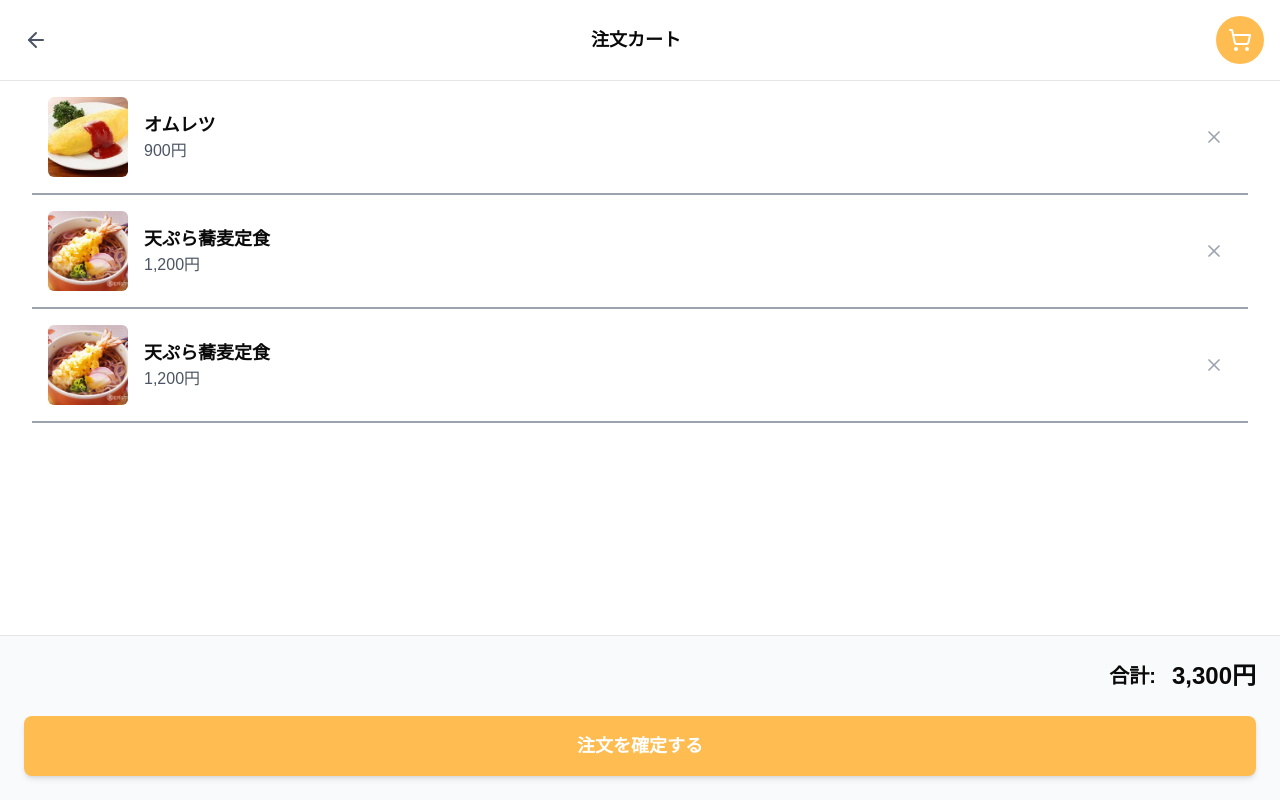
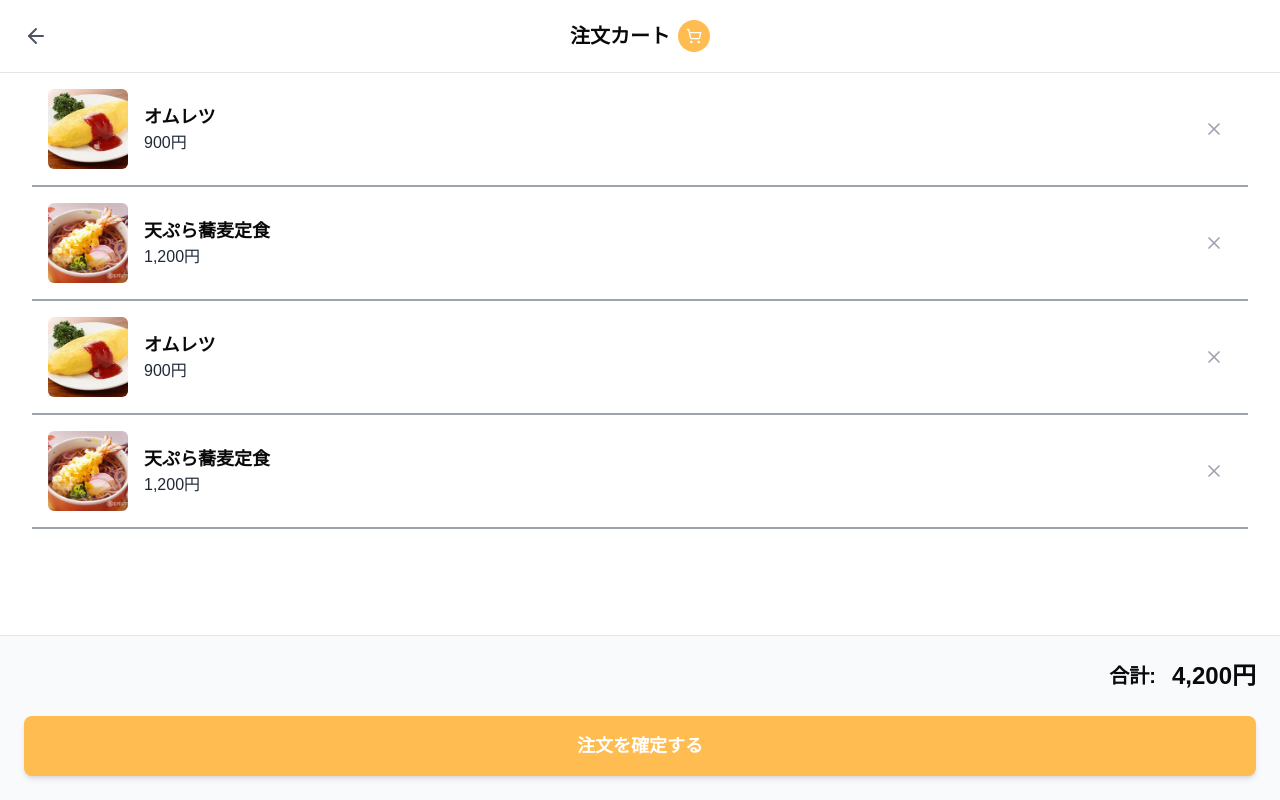
Before and after one commit to a-company-jp/gaishi-hackathon-app, a Next.js app in the folder webapp/: page /order/cart in a window 1280 px wide. Built offline with nearby package versions, Linux system fonts and the light colour scheme; no server answers.

Commit message:
update: 注文時の仮の処理を記述

```diff
--- a/webapp/src/components/OrderCartFooter.tsx
+++ b/webapp/src/components/OrderCartFooter.tsx
@@ -1,8 +1,12 @@
 interface OrderCartFooterProps {
   totalAmount: number;
+  onConfirmOrder: () => void;
 }
 
-const OrderCartFooter = ({ totalAmount }: OrderCartFooterProps) => {
+const OrderCartFooter = ({
+  totalAmount,
+  onConfirmOrder,
+}: OrderCartFooterProps) => {
   return (
     <footer className="p-6 border-t bg-gray-50">
       <div className="flex justify-end items-center gap-4 mb-6">
@@ -11,7 +15,10 @@ const OrderCartFooter = ({ totalAmount }: OrderCartFooterProps) => {
           {totalAmount.toLocaleString()}円
         </span>
       </div>
-      <button className="w-full bg-[#FFBC51] text-white py-4 rounded-lg font-semibold text-lg shadow-md hover:bg-orange-600 transition-colors">
+      <button
+        onClick={onConfirmOrder}
+        className="w-full bg-[#FFBC51] text-white py-4 rounded-lg font-semibold text-lg shadow-md hover:bg-orange-600 transition-colors"
+      >
         注文を確定する
       </button>
     </footer>
--- a/webapp/src/components/OrderCartHeader.tsx
+++ b/webapp/src/components/OrderCartHeader.tsx
@@ -11,8 +11,11 @@ const OrderCartHeader = () => {
       >
         <ArrowLeft className="h-6 w-6" />
       </Link>
-      <h1 className="text-lg font-semibold">注文カート</h1>
-      <CartButton />
+      <div className="flex items-center gap-2">
+        <h1 className="text-xl font-bold">注文カート</h1>
+        <CartButton size="sm" />
+      </div>
+      <div className="w-10" />
     </header>
   );
 };
--- a/webapp/src/components/OrderCartItem.tsx
+++ b/webapp/src/components/OrderCartItem.tsx
@@ -10,9 +10,10 @@ interface OrderItem {
 
 interface OrderCartItemProps {
   item: OrderItem;
+  onRemove: (itemId: string) => void;
 }
 
-const OrderCartItem = ({ item }: OrderCartItemProps) => (
+const OrderCartItem = ({ item, onRemove }: OrderCartItemProps) => (
   <li className="flex items-center space-x-4 py-4 px-4 border-b-2 border-gray-400">
     <Image
       src={item.image}
@@ -23,9 +24,12 @@ const OrderCartItem = ({ item }: OrderCartItemProps) => (
     />
     <div className="flex-grow">
       <h2 className="font-semibold text-lg">{item.name}</h2>
-      <p className="text-gray-600">{item.price.toLocaleString()}円</p>
+      <p className="text-gray-800">{item.price.toLocaleString()}円</p>
     </div>
-    <button className="text-gray-400 hover:text-gray-600 p-2 hover:bg-gray-100 rounded-full transition-colors">
+    <button
+      onClick={() => onRemove(item.id)}
+      className="text-gray-400 hover:text-gray-600 p-2 hover:bg-gray-100 rounded-full transition-colors"
+    >
       <X className="h-5 w-5" />
     </button>
   </li>
--- a/webapp/src/features/order-cart/OrderCartPage.tsx
+++ b/webapp/src/features/order-cart/OrderCartPage.tsx
@@ -1,3 +1,6 @@
+"use client";
+
+import { useState } from "react";
 import OrderHeader from "@/components/OrderCartHeader";
 import OrderCartItem from "@/components/OrderCartItem";
 import OrderCartFooter from "@/components/OrderCartFooter";
@@ -10,7 +13,7 @@ interface OrderItem {
 }
 
 const OrderCartPage = () => {
-  const orderItems: OrderItem[] = [
+  const [orderItems, setOrderItems] = useState<OrderItem[]>([
     {
       id: "1",
       name: "オムレツ",
@@ -25,13 +28,45 @@ const OrderCartPage = () => {
     },
     {
       id: "3",
+      name: "オムレツ",
+      price: 900,
+      image: "/omelet.jpg",
+    },
+    {
+      id: "4",
       name: "天ぷら蕎麦定食",
       price: 1200,
       image: "/buckwheat.jpg",
     },
-  ];
+  ]);
+
+  const handleRemoveItem = (itemId: string) => {
+    setOrderItems(orderItems.filter((item) => item.id !== itemId));
+  };
 
   const totalAmount = orderItems.reduce((sum, item) => sum + item.price, 0);
+
+  const handleConfirmOrder = () => {
+    if (orderItems.length === 0) {
+      alert("カートが空です");
+      return;
+    }
+
+    const orderData = {
+      items: orderItems.map((item) => ({
+        id: item.id,
+        name: item.name,
+        price: item.price,
+      })),
+      totalAmount: totalAmount,
+      orderedAt: new Date().toISOString(),
+    };
+
+    console.log("注文データ:", orderData);
+
+    alert("ご注文ありがとうございます！");
+    setOrderItems([]);
+  };
 
   return (
     <div className="max-w-md mx-auto bg-white min-h-screen flex flex-col">
@@ -39,11 +74,18 @@ const OrderCartPage = () => {
       <main className="flex-grow px-8 overflow-y-auto">
         <ul className="divide-y-2 divide-gray-400 -mx-4">
           {orderItems.map((item) => (
-            <OrderCartItem key={item.id} item={item} />
+            <OrderCartItem
+              key={item.id}
+              item={item}
+              onRemove={handleRemoveItem}
+            />
           ))}
         </ul>
       </main>
-      <OrderCartFooter totalAmount={totalAmount} />
+      <OrderCartFooter
+        totalAmount={totalAmount}
+        onConfirmOrder={handleConfirmOrder}
+      />
     </div>
   );
 };
```
